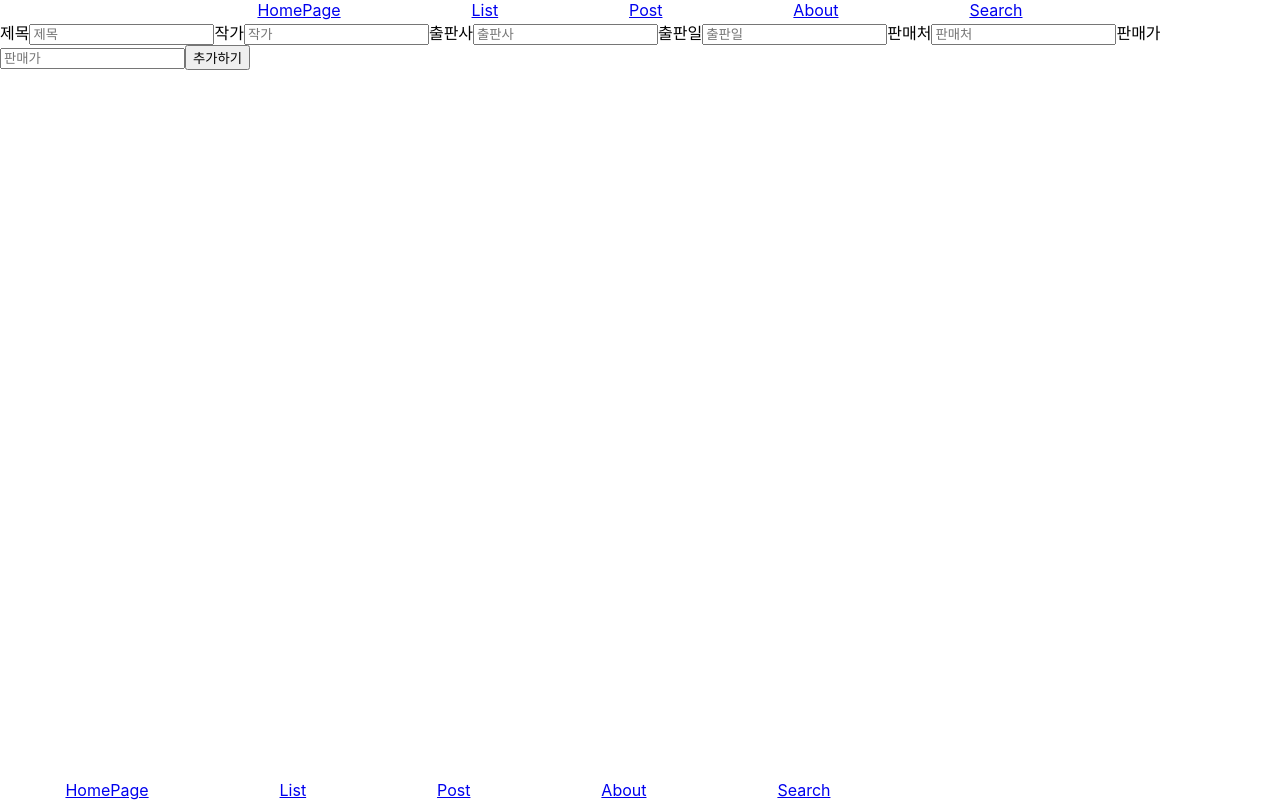
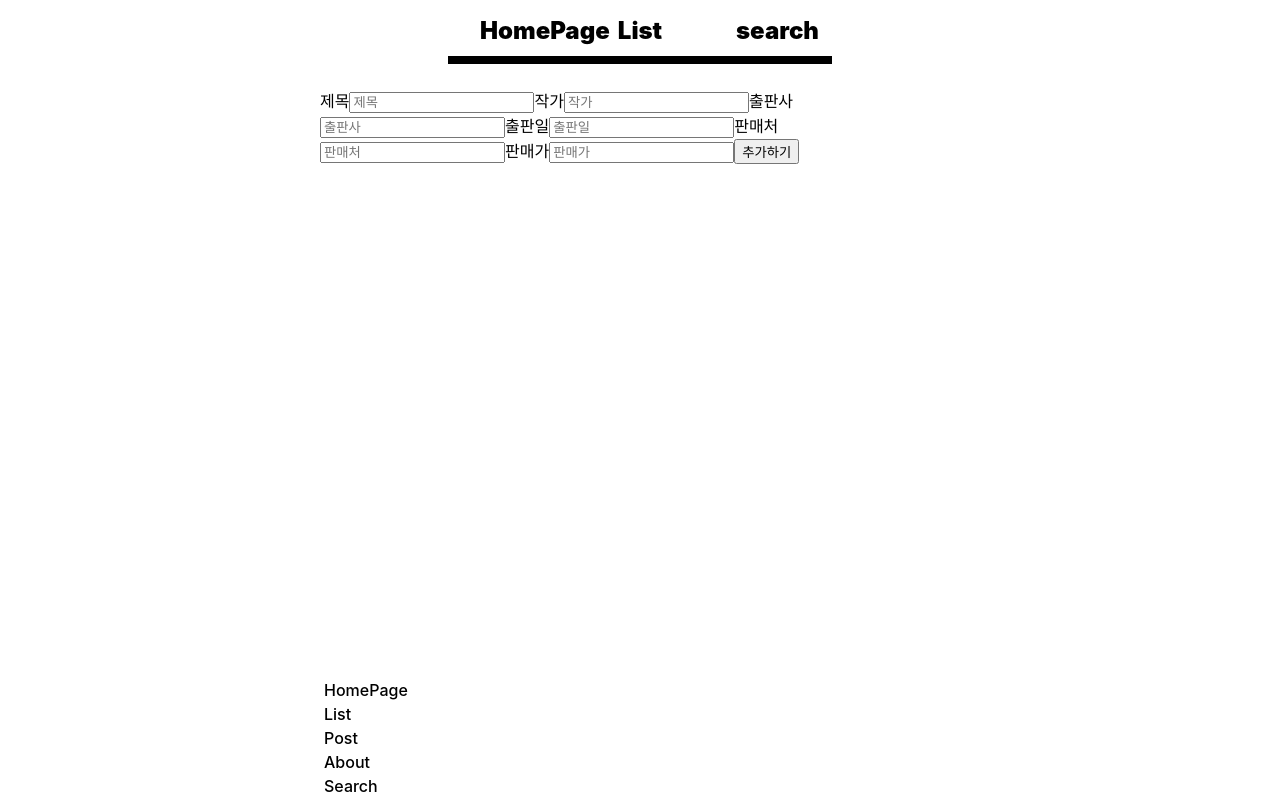
Before and after one commit to sandy-yeseul/nFORr, a React (Create React App) app in the folder client/: page /books/new in a window 1280 px wide. Built offline with nearby package versions, Linux system fonts and the light colour scheme.

Commit message:
header and footer basic sample

```diff
--- a/client/src/components/App/App.css
+++ b/client/src/components/App/App.css
@@ -1,39 +1,5 @@
 .App {
   text-align: center;
   min-height: 100vh;
+
 }
-
-.App-logo {
-  height: 40vmin;
-  pointer-events: none;
-}
-
-@media (prefers-reduced-motion: no-preference) {
-  .App-logo {
-    animation: App-logo-spin infinite 20s linear;
-  }
-}
-
-.App-header {
-  background-color: #282c34;
-  min-height: 100vh;
-  display: flex;
-  flex-direction: column;
-  align-items: center;
-  justify-content: center;
-  font-size: calc(10px + 2vmin);
-  color: white;
-}
-
-.App-link {
-  color: #61dafb;
-}
-
-@keyframes App-logo-spin {
-  from {
-    transform: rotate(0deg);
-  }
-  to {
-    transform: rotate(360deg);
-  }
-}
--- a/client/src/components/App/App.js
+++ b/client/src/components/App/App.js
@@ -2,7 +2,6 @@ import React from 'react';
 import{ BrowserRouter as Router,
 Switch,
 Route} from 'react-router-dom';
-//import logo from './logo.svg';
 import './App.css';
 import {Header, Footer} from '../Common';
 import {LandingPage, ListPage, AboutPage, SearchPage, BookFormPage, ViewBookPage} from '../Pages'
--- a/client/src/components/Common/Detail.js
+++ b/client/src/components/Common/Detail.js
@@ -5,7 +5,7 @@ function Detail(props) {
     return (
         <>
         {data && Object.keys(data).map(item =>{
-            if(item === "_id") return
+            if(item === "_id") return null
             return <p key={item.toString()}>{item}: {data[item]}</p>
         })}
         </>
--- a/client/src/components/Common/Footer.js
+++ b/client/src/components/Common/Footer.js
@@ -2,9 +2,7 @@ import React from 'react';
 
 function Footer(){
     return (
-        <footer style={{
-            width: '70vw', height: 'max-content', marginRight: 'auto', marginLeft: 'auto', display: 'flex', flexWrap: 'wrap', justifyContent: 'space-around', position: 'absolute', bottom: '0'
-        }}>
+        <footer className='Footer'>
             <a href="/">HomePage</a>
             <a href="/books">List</a>
             <a href="/books/new">Post</a>
--- a/client/src/components/Common/Header.js
+++ b/client/src/components/Common/Header.js
@@ -2,14 +2,12 @@ import React from 'react';
 
 function Header(){
     return (
-        <header style={{
-            width: '70vw', height: 'max-content', margin: 'auto', display: 'flex', flexWrap: 'wrap', justifyContent: 'space-around'
-        }}>
+        <header className='Header'>
             <a href="/">HomePage</a>
             <a href="/books">List</a>
-            <a href="/books/new">Post</a>
-            <a href="/about">About</a>
-            <a href="/search">Search</a>
+            {/* <a href="/books/new">Post</a> */}
+            {/* <a href="/about">About</a> */}
+            <a href="/search">search</a>
         </header>
     )
 }
--- a/client/src/style/index.css
+++ b/client/src/style/index.css
@@ -1,13 +1,50 @@
+@import url("https://fonts.googleapis.com/css?family=Nanum+Myeongjo:400,700,800");
 body {
   margin: 0;
-  font-family: -apple-system, BlinkMacSystemFont, 'Segoe UI', 'Roboto', 'Oxygen',
-    'Ubuntu', 'Cantarell', 'Fira Sans', 'Droid Sans', 'Helvetica Neue',
-    sans-serif;
+  font-family: -apple-system, BlinkMacSystemFont, "Nanum Myeongjo";
+  font-weight: 500;
   -webkit-font-smoothing: antialiased;
   -moz-osx-font-smoothing: grayscale;
+  width: 50vw;
+  height: 100vh;
+  margin-left: auto;
+  margin-right: auto;
+  position: relative;
 }
-
-code {
-  font-family: source-code-pro, Menlo, Monaco, Consolas, 'Courier New',
-    monospace;
+a {
+  color: #000000;
+  text-decoration: none;
+  display: block;
 }
+.Header {
+  width: 30vw;
+  height: max-content;
+  margin: auto;
+  display: flex;
+  flex-wrap: wrap;
+  justify-content: space-around;
+  margin-bottom: 3vh;
+  padding: 2vh 0vh;
+  border-bottom: 1vh solid #000000;
+}
+.Header a {
+  font-weight: 900;
+  font-size: 3vh;
+  display: inline-block;
+  width: 5vw;
+  height: 3vh;
+  text-align: center;
+}
+/*sample*/
+.Header a:hover{
+  font-size: 3.1vh;
+  color: white;
+  -webkit-text-stroke: 0.1vh #000000;
+}
+.Footer{
+  position: absolute;
+  bottom: 0;
+}
+.Footer a{
+  margin: 0.5vh;
+}
```
Also changed, not shown: client/src/style/style.css (deleted).
